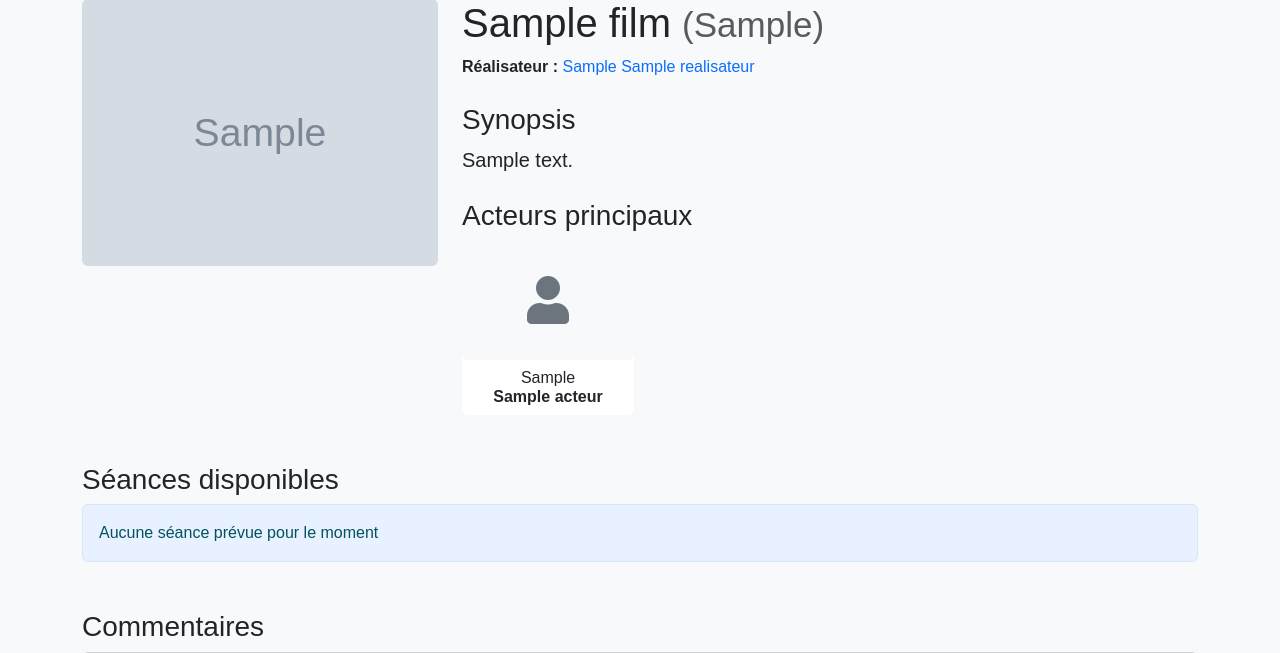
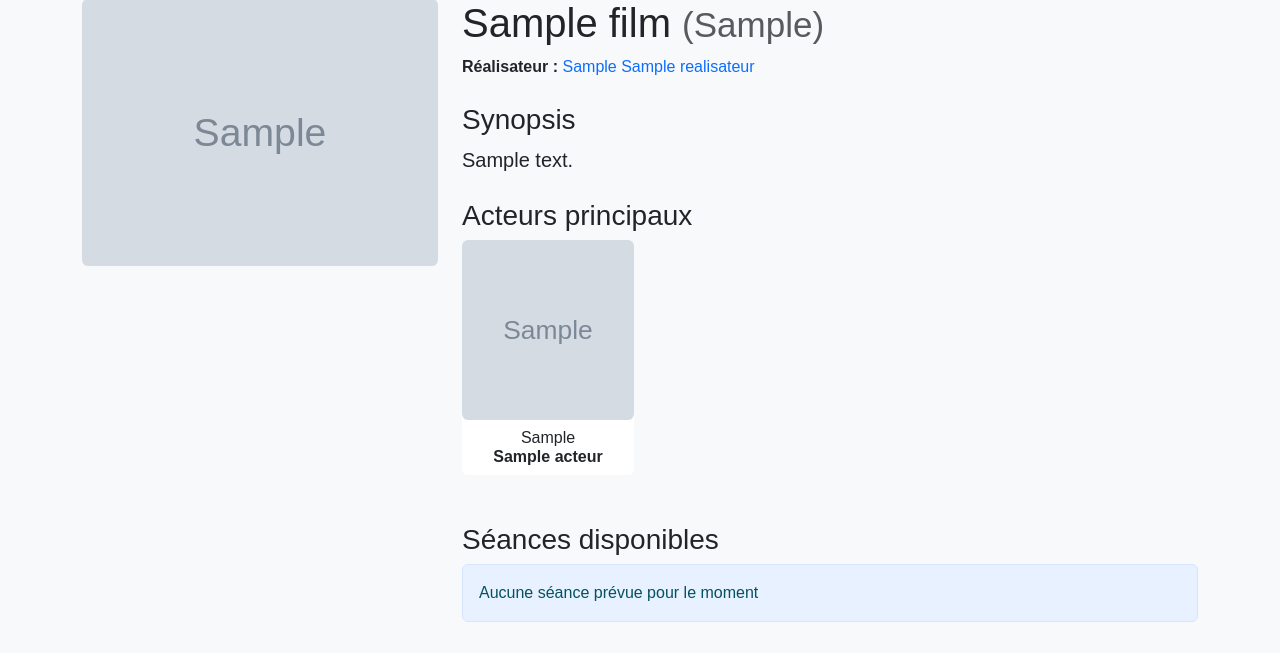
Before and after one commit to DrDemoniak/BDD-cinema, a PHP site: page /film.php?id=1 in a window 1280 px wide. Shown: the part 113-766 px from the top of the page. Run offline with PHP 8.4, Linux system fonts and the light colour scheme; the visitor is signed in with stand-in values (Sample User, id 1); tables that the repository leaves empty or names only in its code hold one stand-in row (values such as "Sample post"); grey boxes marked "Sample" are stand-in pictures.

Commit message:
amélioration page film et acteurs : images

```diff
--- a/flavien/film.php
+++ b/flavien/film.php
@@ -116,14 +116,21 @@
         <div class="col">
             <div class="card h-100 border-0">
                 <a href="acteur.php?id=<?= $actor['id'] ?>" class="text-decoration-none text-dark">
+                    <?php if (!empty($actor['url_photo_acteur'])): ?>
+                        <img src="<?= htmlspecialchars($actor['url_photo_acteur']) ?>"
+                             class="img-fluid rounded"
+                             alt="<?= htmlspecialchars($actor['prenom'] . ' ' . $actor['nom']) ?>"
+                             style="width: 100%; height: 180px; object-fit: cover;">
+                    <?php else: ?>
                         <div class="actor-photo-placeholder bg-light rounded" style="
-                                height: 120px;
+                            height: 180px;
                             display: flex;
                             align-items: center;
                             justify-content: center;
                         ">
                             <i class="fas fa-user fa-3x text-secondary"></i>
                         </div>
+                    <?php endif; ?>
                     <div class="card-body p-2 text-center">
                         <h6 class="card-title mb-0"><?= htmlspecialchars($actor['prenom']) ?></h6>
                         <h6 class="card-title mb-0 fw-bold"><?= htmlspecialchars($actor['nom']) ?></h6>
@@ -132,8 +139,6 @@
             </div>
         </div>
         <?php endforeach; ?>
-            </div>
-        </div>
     </div>
 </div>
 
```
Also changed, not shown: flavien/acteur.php (+5 -3 lines). Lines whose indentation alone changed are shown as unchanged.
